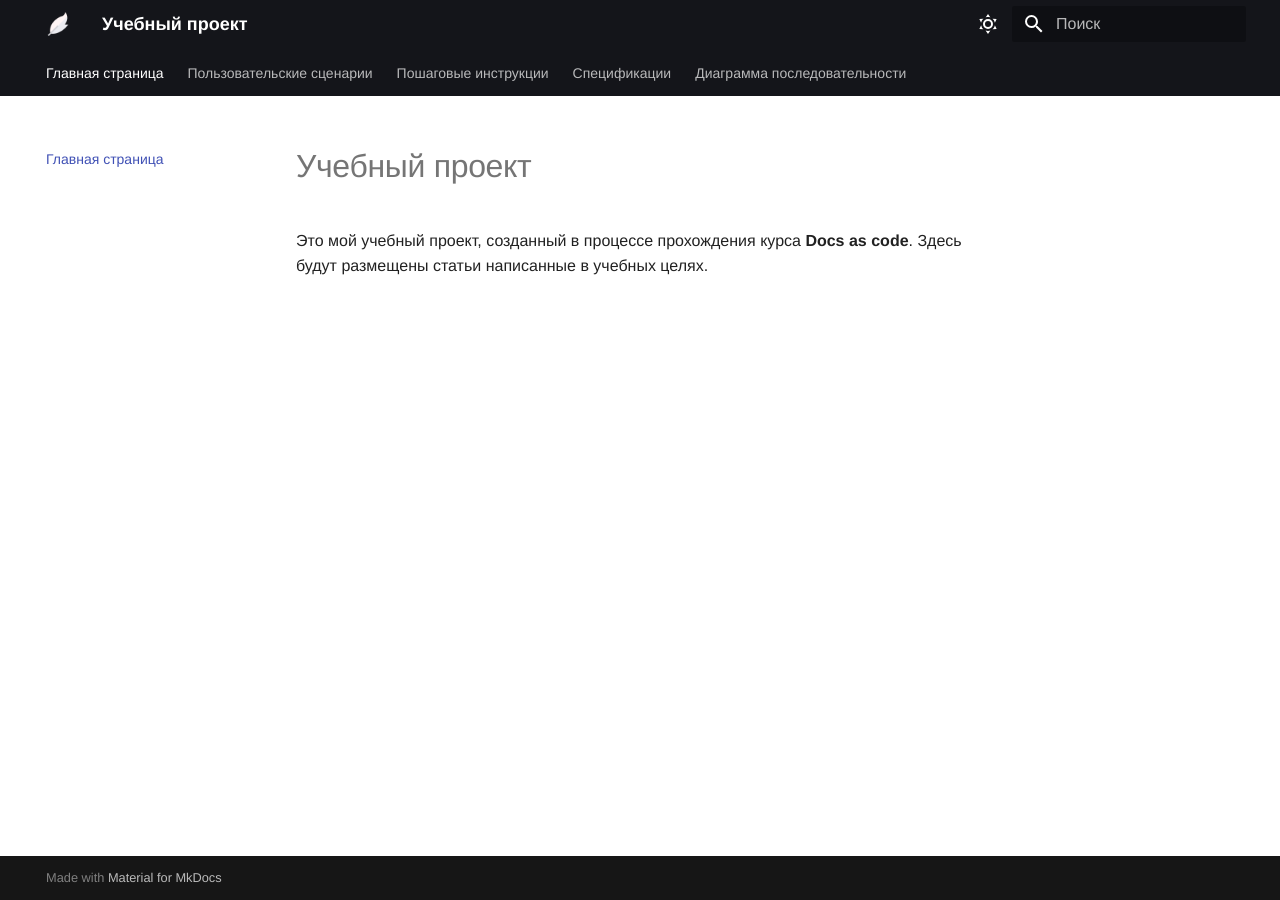
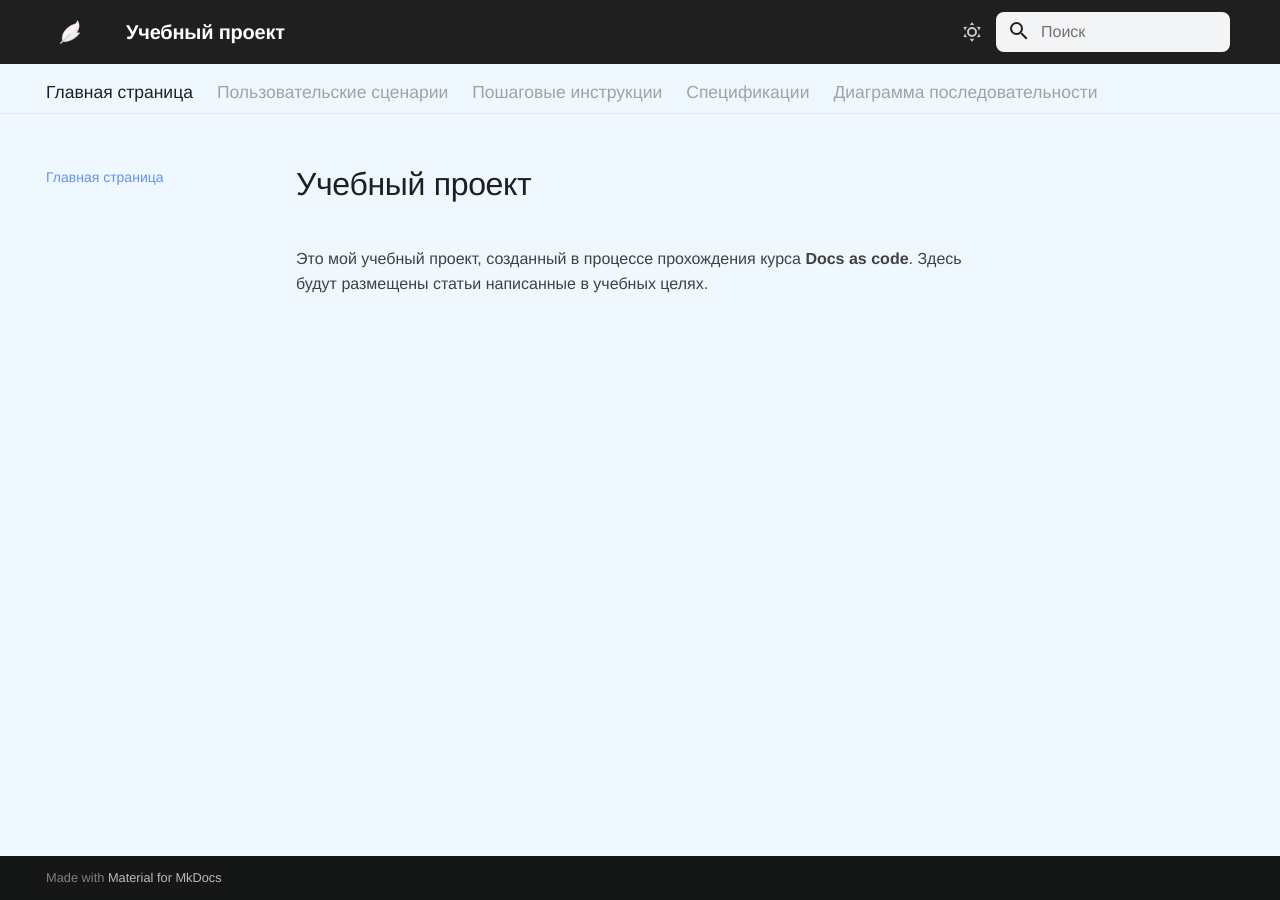
Before and after one commit to ChriKuz/pet-project, an MkDocs documentation site: the page built from docs/index.md, in a window 1280 px wide. Built offline with MkDocs 1.6.1 and Material for MkDocs 9.7.7, drawn with Linux system fonts in a browser that asks for light colours; some web fonts are replaced.

Commit message:
настроила стили css

```diff
--- /dev/null
+++ b/docs/stylesheets/extra.css
@@ -0,0 +1,219 @@
+/* Настройки светлой схемы */
+
+[data-md-color-scheme="default"] {
+  --md-primary-fg-color: #c2c2c2; /*Основной цвет*/
+  --md-accent-fg-color: #0088f7; /*Акцентный цвет*/
+  --md-typeset-a-color: #6490f6; /*Цвет ссылок*/
+  --md-default-bg-color: #f0f8ff; /*Фоновый цвет*/
+  --md-default-fg-color: #414141; /*Основной цвет текста (абзацы, списки, подзаголовки, nav и toc)*/
+  --md-code-bg-color: #ffffff; /*Цвет фона блока кода*/
+  --md-code-fg-color: #5c5b5b; /*Цвет текста в блоке кода*/
+  --md-default-fg-color--light: #1f1f1f; /*Цвет h1 и заголовков блоков toc и nav*/
+  --md-search__form-background: #ffffff;
+
+}
+[data-md-color-scheme="default"] .md-search__form {
+    background: #f3f4f6;
+}
+
+/* Настройки тёмной схемы */
+
+[data-md-color-scheme="slate"] {
+  --md-primary-fg-color: #272727; /*Основной цвет*/
+  --md-accent-fg-color: #0088f7; /*Акцентный цвет*/
+  --md-typeset-a-color: #6490f6; /*Цвет ссылок*/
+  --md-default-bg-color: #1f1f1f; /*Фоновый цвет*/
+  --md-default-fg-color: #c8c8c8; /*Основной цвет текста (абзацы, списки, подзаголовки, nav и toc)*/
+  --md-code-bg-color: #ffffff; /*Цвет фона блока кода*/
+  --md-code-fg-color: #5c5b5b; /*Цвет текста в блоке кода*/
+  --md-default-fg-color--light: #c8c8c8; /*Цвет h1 и заголовков блоков toc и nav*/
+  --md-search__input-color: #c8c8c8;
+}
+
+/* ========================================
+   MODERN MKDOCS MATERIAL HEADER
+   Style: Vercel / Linear
+   ======================================== */
+
+/* ---------- Основной header ---------- */
+
+.md-header {
+    position: sticky;
+    top: 0;
+    z-index: 100;
+
+    background: #1f1f1f;
+    backdrop-filter: blur(16px);
+    -webkit-backdrop-filter: blur(16px);
+
+
+    box-shadow: none;
+
+    transition:
+        background 0.25s ease,
+        border-color 0.25s ease;
+}
+
+/* Контейнер header */
+
+.md-header__inner {
+    min-height: 64px;
+    padding: 0 20px;
+}
+
+
+/* ---------- Логотип ---------- */
+
+.md-header__button.md-logo {
+    display: flex;
+    align-items: center;
+
+    margin: 0 16px 0 0;
+
+    transition:
+        opacity 0.2s ease,
+        transform 0.2s ease;
+}
+
+.md-header__button.md-logo:hover {
+    opacity: 0.8;
+    transform: translateY(-1px);
+}
+
+
+/* ---------- Название сайта ---------- */
+
+.md-header__title {
+    font-size: 1rem;
+    font-weight: 400;
+    letter-spacing: -0.01em;
+}
+
+.md-header__topic {
+    color: #ffffff;
+}
+
+
+/* ---------- Кнопки header ---------- */
+
+.md-header .md-header__button {
+    color: #cacaca;
+
+    transition:
+        color 0.2s ease,
+        background 0.2s ease;
+}
+
+.md-header .md-header__button:hover {
+    color: #fcea2b;
+}
+
+
+/* ---------- Поиск ---------- */
+
+.md-search {
+    margin-left: auto;
+}
+
+.md-search__form {
+    height: 40px;
+
+    background: rgba(32, 31, 31, 0.06);
+
+    border: 1px solid rgba(255, 255, 255, 0.08);
+    border-radius: 8px;
+
+    transition:
+        background 0.2s ease,
+        border-color 0.2s ease,
+        box-shadow 0.2s ease;
+}
+
+.md-search__form:hover {
+    background: rgba(255, 255, 255, 0.09);
+
+    border-color: rgba(255, 255, 255, 0.14);
+}
+
+.md-search__form:focus-within {
+    background: rgba(255, 255, 255, 0.1);
+
+    border-color: rgba(96, 165, 250, 0.6);
+
+    box-shadow:
+        0 0 0 3px rgba(96, 165, 250, 0.12);
+}
+
+
+
+/* Иконка поиска */
+
+.md-search__icon {
+    color: #c2c2c2;
+}
+
+
+/* ---------- Навигация ---------- */
+
+.md-tabs {
+    background: transparent;
+
+    border-top: 1px solid rgba(255, 255, 255, 0.04);
+}
+
+.md-tabs__link {
+    color: #a1a1aa;
+
+    font-size: 0.875rem;
+    font-weight: 500;
+
+    opacity: 1;
+
+    transition:
+        color 0.2s ease,
+        opacity 0.2s ease;
+}
+
+.md-tabs__link:hover {
+    color: #2165f8;
+}
+
+.md-tabs__link--active {
+    color: #0088f7;
+}
+
+
+/* ---------- Акцент активной вкладки ---------- */
+
+.md-tabs__item {
+    position: relative;
+}
+
+.md-tabs__link--active::after {
+    content: "";
+
+    position: absolute;
+    left: 20%;
+    right: 20%;
+    bottom: 0;
+
+    height: 2px;
+
+    background: #60a5fa;
+
+    border-radius: 999px;
+
+    box-shadow:
+        0 0 8px rgba(96, 165, 250, 0.7);
+}
+
+
+/* ---------- Переключатель темы ---------- */
+
+.md-header .md-header__option {
+    color: #a1a1aa;
+}
+
+.md-header .md-header__option:hover {
+    color: #ffffff;
+}
--- a/mkdocs.yml
+++ b/mkdocs.yml
@@ -13,7 +13,7 @@ theme: # Тема сайта, информация о ее параметрах
       toggle:
         icon: material/weather-sunny # Иконка для активации светлой темы
         name: Выключить солнышко # Всплывающий текст-подсказка
-      primary: black # Основной цвет
+      primary: white # Основной цвет
       accent: deep purple # Акцентный цвет
       # вы можете использовать любой цвет из списка:
       # red; pink; purple; deep purple; indigo; blue; light blue; cyan; teal;
@@ -55,6 +55,7 @@ markdown_extensions: # Расширения markdown
   - pymdownx.emoji: # Иконки и эмодзи
       emoji_index: !!python/name:material.extensions.emoji.twemoji
       emoji_generator: !!python/name:material.extensions.emoji.to_svg
+
 nav: # Структура сайта
 - Главная страница: index.md
 - Пользовательские сценарии:
@@ -72,3 +73,5 @@ plugins:
   - swagger-ui-tag
   - plantuml:
       puml_url: https://www.plantuml.com/plantuml/
+extra_css:
+  - stylesheets/extra.css
```
